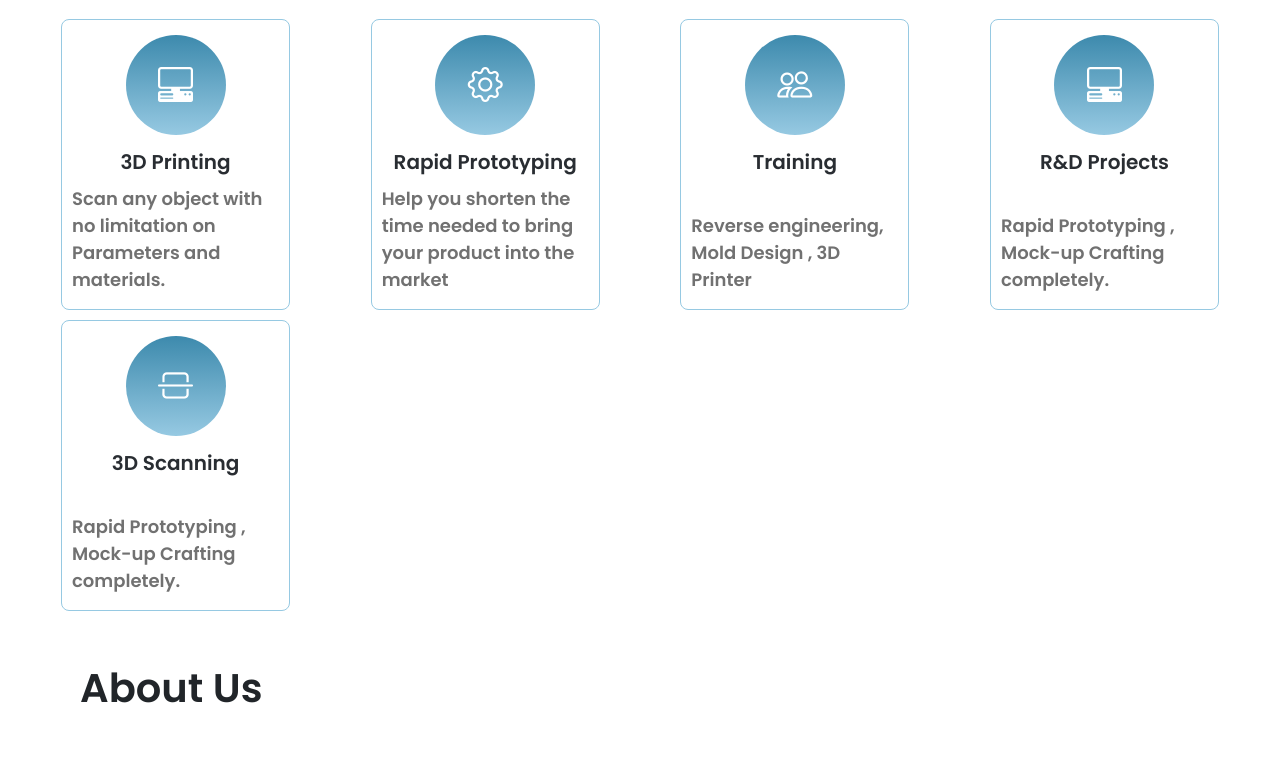
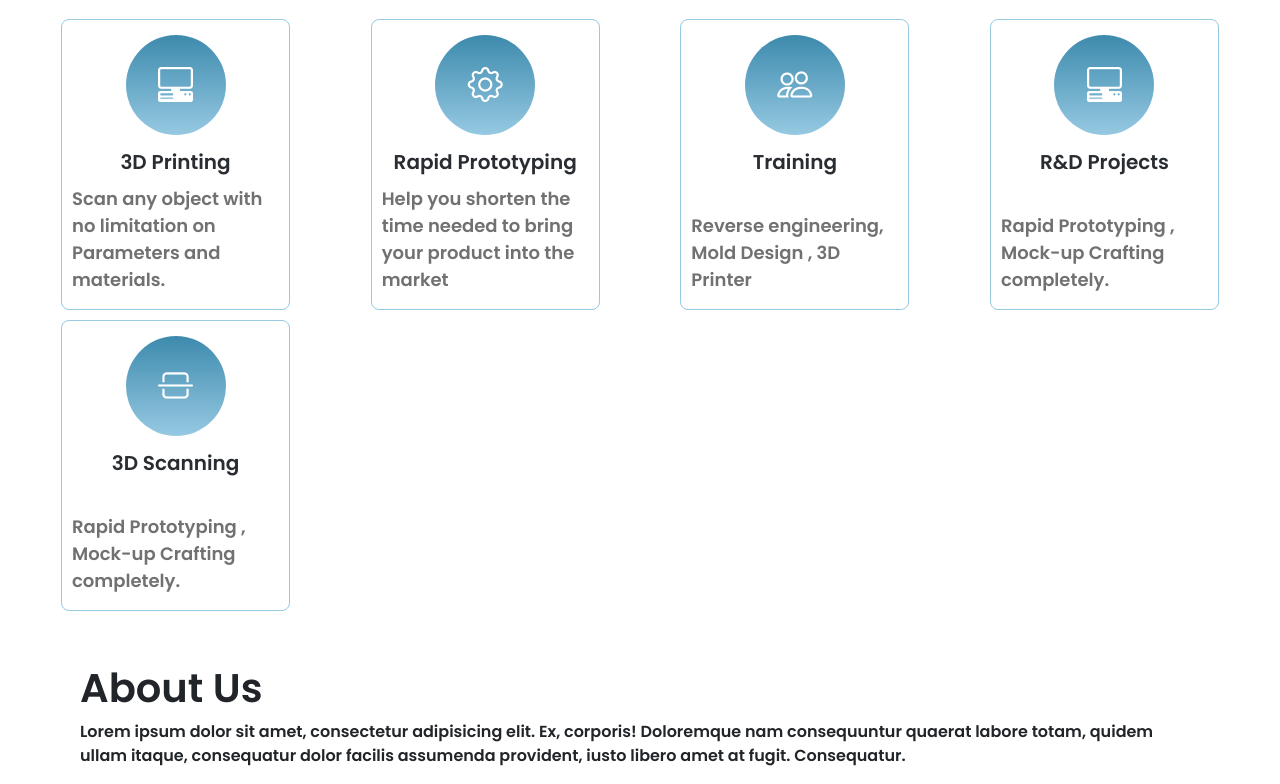
Before and after one commit to ahmed22362/cubeart, a Next.js app: page / in a window 1280 px wide. Shown: the part 1886-2670 px from the top of the page. Before the commit the page ends 2606 px from the top, so only its background shows below. Built offline with nearby package versions, Linux system fonts and the light colour scheme.

Commit message:
the last updated

```diff
--- a/components/Aboutus/AboutUs.jsx
+++ b/components/Aboutus/AboutUs.jsx
@@ -4,6 +4,7 @@ export default function AboutUs() {
     return (
         <div>
             <h1>About Us</h1>
+            <p>Lorem ipsum dolor sit amet, consectetur adipisicing elit. Ex, corporis! Doloremque nam consequuntur quaerat labore totam, quidem ullam itaque, consequatur dolor facilis assumenda provident, iusto libero amet at fugit. Consequatur.</p>
         </div>
     )
 };
```
